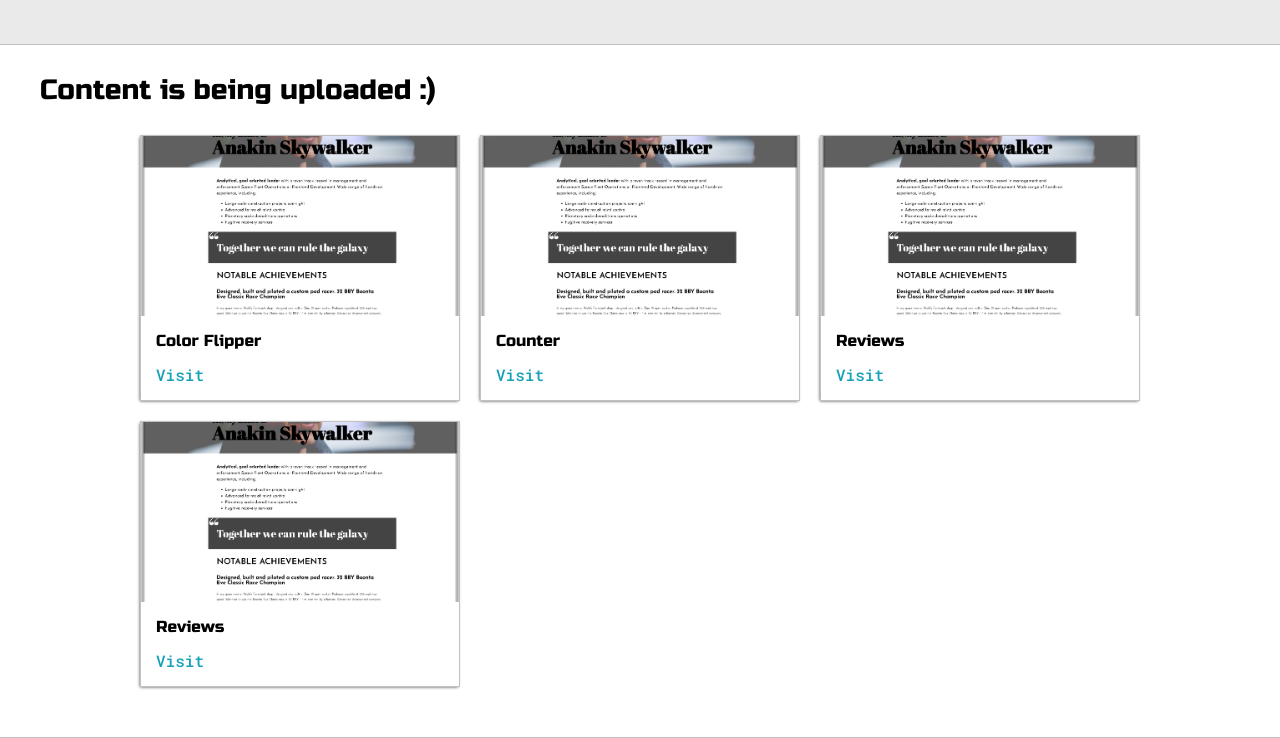
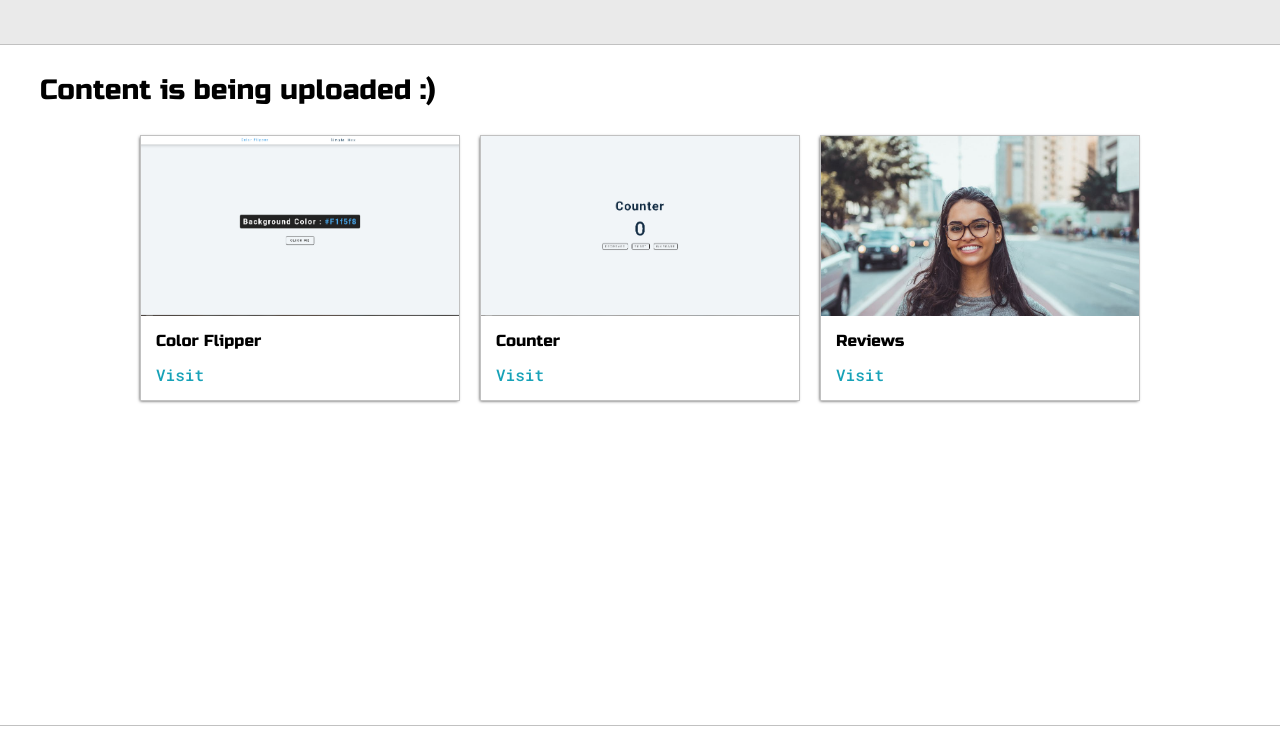
Before and after one commit to sonsolyom/sonsolyom.github.io, a plain HTML site: page jsprojectpage/index.html in a window 1280 px wide. Shown: the part 117-855 px from the top of the page. Drawn offline with Linux system fonts and the light colour scheme.

Commit message:
Added thumbnails
added some thumbnails

```diff
--- a/jsprojectpage/index.html
+++ b/jsprojectpage/index.html
@@ -32,7 +32,7 @@
                 <a href="/jsprojectpage/color-flipper/index.html" target="_blank">
                     <div class="post">
 
-                        <img class="thumbnail" src="/images/web-page.jpg" alt="">
+                        <img class="thumbnail" src="../images/colorflipper-thumbnail.jpg" alt="">
                         <div class="post-preview">
                             <h6 class="post-title">Color Flipper</h6>
                             <p class="post-intro"></p>
@@ -44,7 +44,7 @@
                 <a href="/jsprojectpage/counter/index.html" target="_blank">
                     <div class="post">
 
-                        <img class="thumbnail" src="/images/web-page.jpg" alt="">
+                        <img class="thumbnail" src="../images/counter-thumbnail.jpg" alt="">
                         <div class="post-preview">
                             <h6 class="post-title">Counter</h6>
                             <p class="post-intro"></p>
@@ -56,7 +56,7 @@
                 <a href="/jsprojectpage/reviews/index.html" target="_blank">
                     <div class="post">
 
-                        <img class="thumbnail" src="/images/web-page.jpg" alt="">
+                        <img class="thumbnail" src="../jsprojectpage/reviews/person-1.jpeg" alt="">
                         <div class="post-preview">
                             <h6 class="post-title">Reviews</h6>
                             <p class="post-intro"></p>
@@ -65,17 +65,6 @@
                     </div>
                 </a>
 
-                <a href="#" target="_blank">
-                    <div class="post">
-
-                        <img class="thumbnail" src="/images/web-page.jpg" alt="">
-                        <div class="post-preview">
-                            <h6 class="post-title">Reviews</h6>
-                            <p class="post-intro"></p>
-                            Visit
-                        </div>
-                    </div>
-                </a>
             </div>
 
         </div>
```
Also changed, not shown: web pages/index.html (+1 -13 lines), images/colorflipper-thumbnail.jpg (added), images/counter-thumbnail.jpg (added), images/laczka-thumbnail.jpg (added).
